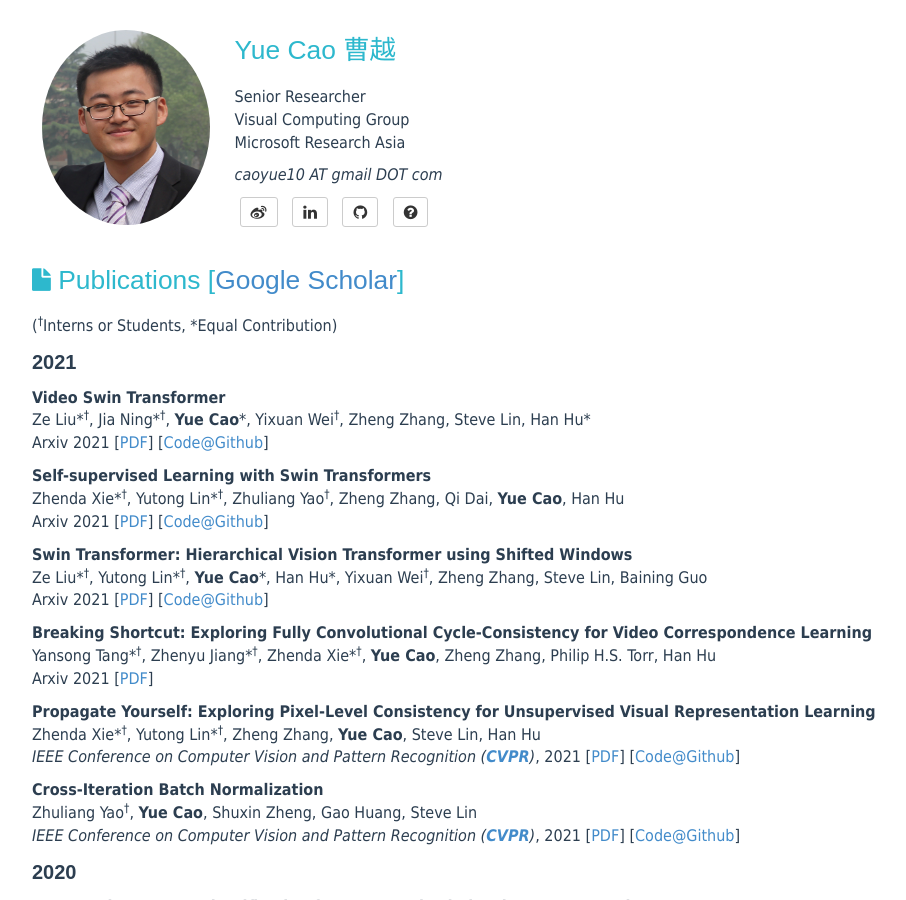
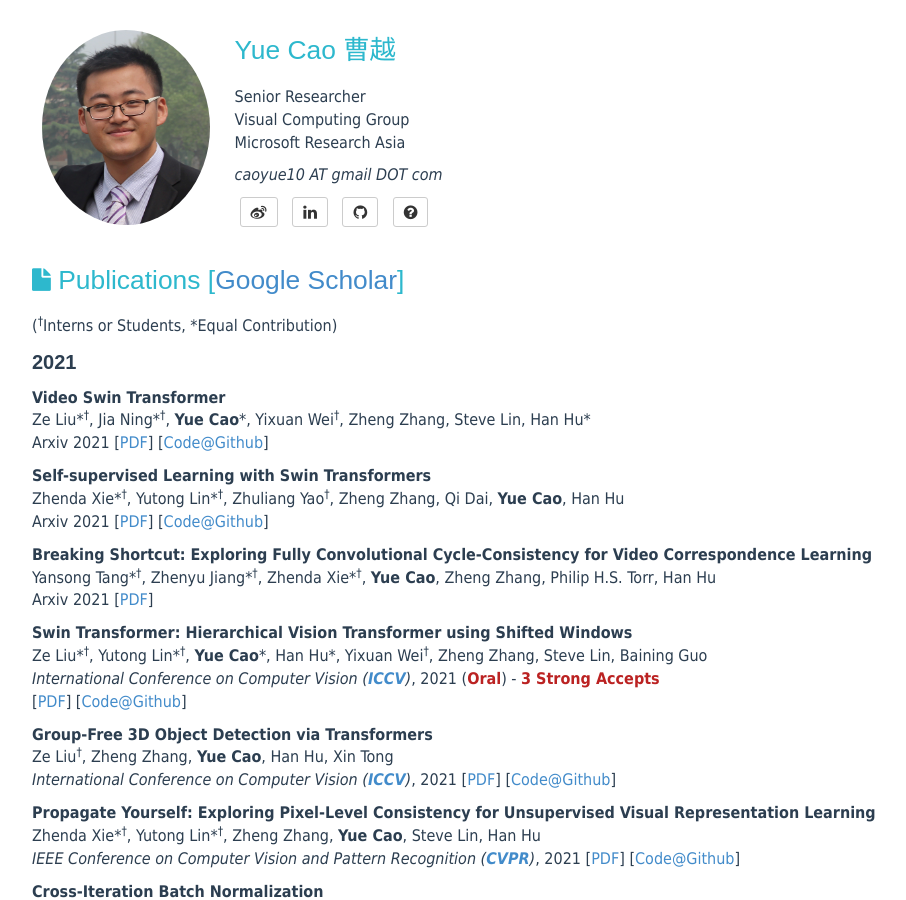
Before and after one commit to caoyue10/caoyue10.github.io, a Jekyll site: the page built from allpub.html, in a window 1280 px wide and 900 px high. Shown: the whole window, without its empty margins (138-1044 px from the left). Built offline with Jekyll 4.4.1, drawn with Linux system fonts in a browser that asks for light colours.

Commit message:
Update allpub.html

```diff
--- a/allpub.html
+++ b/allpub.html
@@ -16,13 +16,18 @@
             Zhenda Xie*<sup><span>&#8224;</span></sup>, Yutong Lin*<sup><span>&#8224;</span></sup>, Zhuliang Yao<sup><span>&#8224;</span></sup>, Zheng Zhang, Qi Dai, <strong>Yue Cao</strong>, Han Hu<br>
 	    Arxiv 2021 [<a href="https://arxiv.org/abs/2105.04553">PDF</a>] [<a href="https://github.com/SwinTransformer/Transformer-SSL">Code@Github</a>]
             </p >
-	<p><strong>Swin Transformer: Hierarchical Vision Transformer using Shifted Windows</strong><br>
-            Ze Liu*<sup><span>&#8224;</span></sup>, Yutong Lin*<sup><span>&#8224;</span></sup>, <strong>Yue Cao</strong>*, Han Hu*, Yixuan Wei<sup><span>&#8224;</span></sup>, Zheng Zhang, Steve Lin, Baining Guo<br>
-	    Arxiv 2021 [<a href="https://arxiv.org/abs/2103.14030">PDF</a>] [<a href="https://github.com/microsoft/Swin-Transformer">Code@Github</a>]
-            </p >
 	<p><strong>Breaking Shortcut: Exploring Fully Convolutional Cycle-Consistency for Video Correspondence Learning</strong><br>
             Yansong Tang*<sup><span>&#8224;</span></sup>, Zhenyu Jiang*<sup><span>&#8224;</span></sup>, Zhenda Xie*<sup><span>&#8224;</span></sup>, <strong>Yue Cao</strong>, Zheng Zhang, Philip H.S. Torr, Han Hu<br>
 	    Arxiv 2021 [<a href="https://arxiv.org/abs/2105.05838">PDF</a>]
+            </p >
+	<p><strong>Swin Transformer: Hierarchical Vision Transformer using Shifted Windows</strong><br>
+            Ze Liu*<sup><span>&#8224;</span></sup>, Yutong Lin*<sup><span>&#8224;</span></sup>, <strong>Yue Cao</strong>*, Han Hu*, Yixuan Wei<sup><span>&#8224;</span></sup>, Zheng Zhang, Steve Lin, Baining Guo<br>
+	    <em>International Conference on Computer Vision (<a href="http://iccv2021.thecvf.com/home"><strong>ICCV</strong></a>)</em>, 2021 (<span class="highlight"><strong>Oral</strong></span>) - <span class="highlight"><strong>3 Strong Accepts</strong></span><br>
+		 [<a href="https://arxiv.org/abs/2103.14030">PDF</a>] [<a href="https://github.com/microsoft/Swin-Transformer">Code@Github</a>]
+            </p >
+	<p><strong>Group-Free 3D Object Detection via Transformers</strong><br>
+            Ze Liu<sup><span>&#8224;</span></sup>, Zheng Zhang, <strong>Yue Cao</strong>, Han Hu, Xin Tong<br>
+	    <em>International Conference on Computer Vision (<a href="http://iccv2021.thecvf.com/home"><strong>ICCV</strong></a>)</em>, 2021 [<a href="https://arxiv.org/abs/2104.00678">PDF</a>] [<a href="https://github.com/zeliu98/Group-Free-3D">Code@Github</a>]
             </p >
 	<p><strong>Propagate Yourself: Exploring Pixel-Level Consistency for Unsupervised Visual Representation Learning</strong><br>
 	    Zhenda Xie*<sup><span>&#8224;</span></sup>, Yutong Lin*<sup><span>&#8224;</span></sup>, Zheng Zhang, <strong>Yue Cao</strong>, Steve Lin, Han Hu<br>
```
